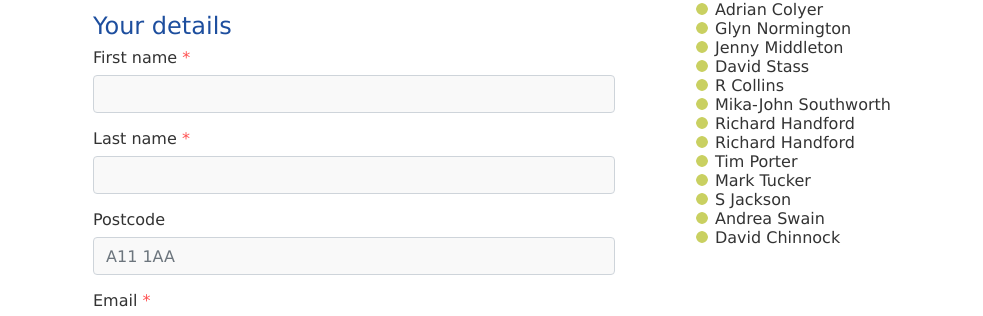
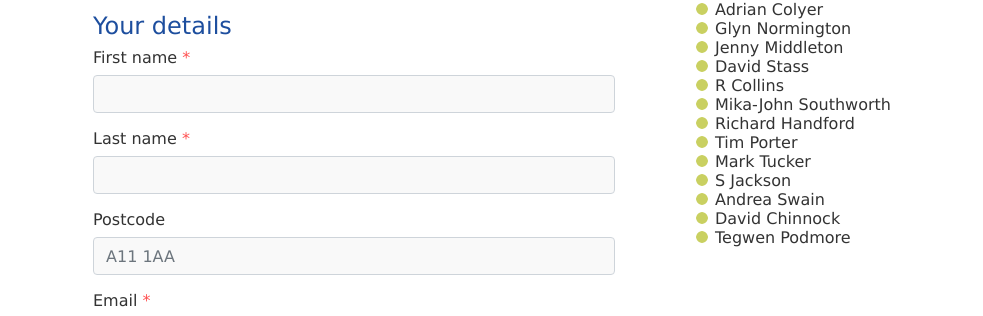
Before and after one commit to winchestercyclingcharter/winchestercyclingcharter.github.io, a Jekyll site: the page built from ind-page.md, in a window 1280 px wide. Shown: the part 538-854 px from the top of the page, without its empty margins (148-1131 px from the left). Built offline with Jekyll 4.4.1, drawn with Linux system fonts in a browser that asks for light colours; nearby versions of some CDN libraries.

Commit message:
Update people.yml

```diff
--- a/_data/people.yml
+++ b/_data/people.yml
@@ -707,7 +707,6 @@
 - { lastname: Graham, firstname: Rod, dt: 20211015-080520-155052 }
 - { lastname: Ridgley, firstname: Paul, dt: 20211015-080814-632745 }
 - { lastname: Handford, firstname: Richard, dt: 20211020-085621-219136 }
-- { lastname: Handford, firstname: Richard, dt: 20211020-085621-219136 }
 - { lastname: Collins, firstname: R, dt: 20211021-125953-422546 }
 - { lastname: Stass, firstname: David, dt: 20211021-144345-746666 }
 - { lastname: Middleton, firstname: Jenny, dt: 20211021-145629-396149 }
```
